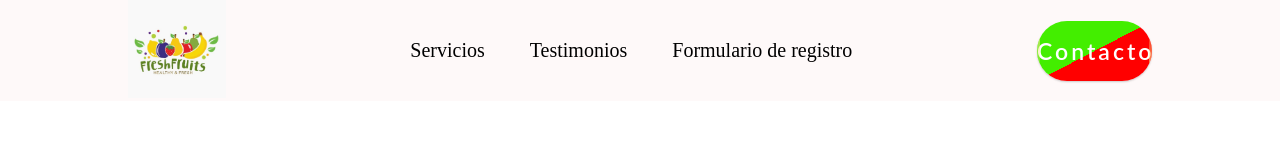
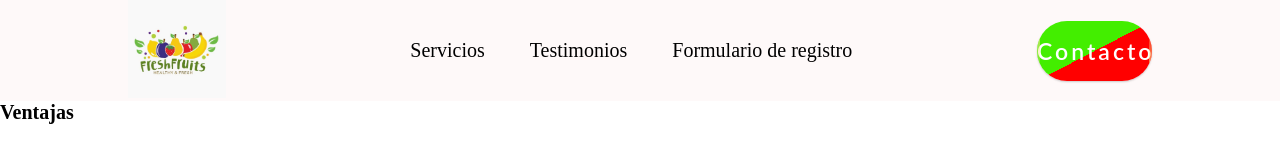
Before and after one commit to EngerDuran/landing-page-project, a website built with Parcel: page src/index.html in a window 1280 px wide. Built offline with nearby package versions, Linux system fonts and the light colour scheme; a web font is replaced by a local one.

Commit message:
Mensaje de bienvenida

```diff
--- a/src/index.html
+++ b/src/index.html
@@ -38,6 +38,13 @@
 
     </header>
 
+    <div class="bienvenida">
+      <h2>Ventajas</h2>
+
+    </div>
+
+
+
     <script src="./index.js"></script>
   </body>
 </html>
```
